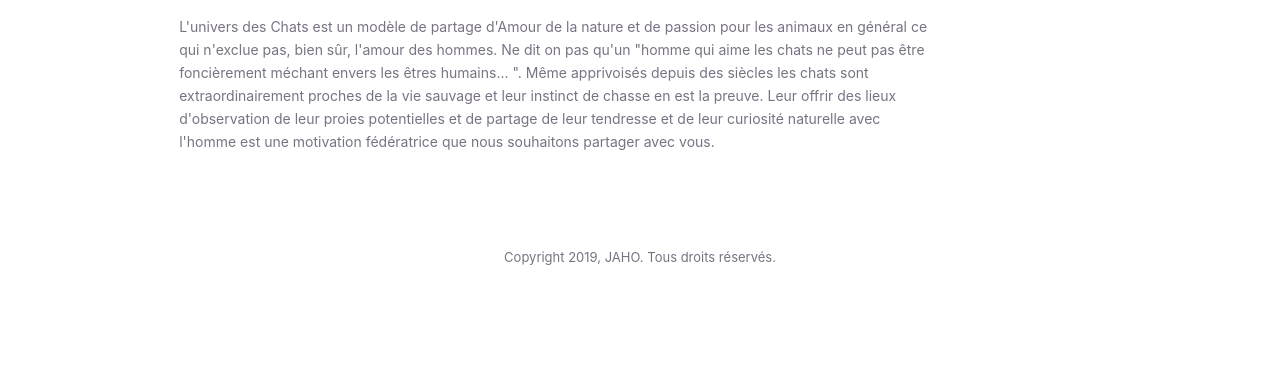
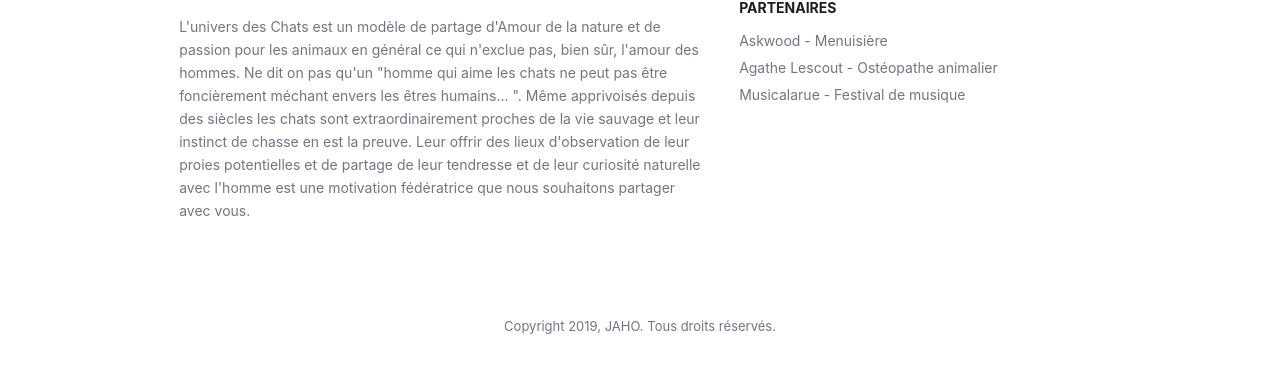
Before and after one commit to jaho-design/jaho-site, a Gatsby site: page / in a window 1280 px wide. Shown: the part 4801-5179 px from the top of the page. Before the commit the page ends 5110 px from the top, so only its background shows below. Built offline with nearby package versions, Linux system fonts and the light colour scheme; Gatsby itself is replaced by a stand-in of ours.

Commit message:
parterns

```diff
--- a/src/components/layout.js
+++ b/src/components/layout.js
@@ -28,14 +28,14 @@ const Layout = ({children}) => (
             <main>{children}</main>
             <footer>
                 <div className={"container"}>
-                    <div className={"row"}>
-                        <div className={"col-10"}>
-                            <div className={"widget__item"}>
                                 <div className={"logo"}>
-                                    <Link to="/" title={"HiStaff"}>
+                                    <Link to="/" title={"jaho"}>
                                         <img alt={"Logo"} src={logo}/>
                                     </Link>
                                 </div>
+                    <div className={"row"}>
+                        <div className={"col-7"}>
+                            <div className={"widget__item"}>
 
                                 <div className={"about"}>
                                     <p>L'univers des Chats est un modèle de partage d'Amour de la nature et de passion pour les animaux en général  ce qui n'exclue pas,  bien sûr, l'amour des hommes. Ne dit on pas qu'un "homme qui aime les chats ne peut pas être foncièrement méchant envers les êtres humains... ".
@@ -57,24 +57,24 @@ Leur offrir des lieux d'observation de leur proies potentielles et de partage de
                                 </ul>
                             </div>
                         </div> */}
-{/*
-                        <div className={"col-2"}>
+
+                        <div className={"col-5"}>
                             <div className={"widget__item"}>
                                 <div className={"links"}>
-                                    <h4>Support</h4>
+                                    <h4>Partenaires</h4>
                                     <ul>
-                                        <li><Link to="/contact" title={"Contact Us"}>Contact</Link></li>
-                                        <li><Link to="/privacy" title={"Privacy Policy"}>Privacy</Link></li>
-                                        <li><Link to="/terms" title={"Terms Of Use"}>Terms Of Use</Link></li>
+                                        <li><a href="https://www.askwood.fr/" target={"_blank"} title={"askwood"}>Askwood - Menuisière</a>                                        </li>
+                                        <li><a href="https://www.osteopathie-animale-bordeaux.fr/" target={"_blank"} title={"askwood"}>Agathe Lescout - Ostéopathe animalier</a>                                        </li>
+                                        <li><a href="http://musicalarue.com" target={"_blank"} title={"musicalarue"}>Musicalarue - Festival de musique</a>                                        </li>
                                     </ul>
                                 </div>
                             </div>
-                        </div> */}
+                        </div>
 
                         {/* <div className={"col-3"}>
                             <div className={"widget__item"}>
                                 <div className={"social"}>
-                                    <a href="https://twitter.com/histaffio" target={"_blank"} title={"Twitter"}><img alt={"Twitter"} src={iconTwitter}/></a>
+                                    <a href="http://musicalarue.com" target={"_blank"} title={"musicalarue"}>Musicalarue</a>
                                     <a href="https://www.linkedin.com/company/histaff/" target={"_blank"} title={"LinkedIn"}><img alt={"LinkedIn"} src={iconLinkedin}/></a>
                                     <a href="https://github.com/histaff" target={"_blank"} title={"GitHub"}><img alt={"GitHub"} src={iconGitHub}/></a>
                                     <a href="https://www.instagram.com/histaff.io/" target={"_blank"} title={"Instagram"}><img alt={"Instagram"} src={iconInstagram}/></a>
--- a/src/pages/index.js
+++ b/src/pages/index.js
@@ -63,7 +63,7 @@ Les jours de pluie et surtout lorsqu'ils le souhaitent en dehors de leurs séjou
                                 trépidante de tendresse de nos chats bercés par leur ronronnement et enjoués par la douceur de leur pelage
                                 si doux à caresser... Forts de cette expérience et devant les difficultés que nous avons parfois rencontrées
                                 pour faire garder Jadys et Horus, nous avons pensé et développé également un concept d'hôtel pour chats où
-                                l'équipement des chambres single ou double comportent un large espace intérieur aménagé avec goût et un accès
+                                l'équipement des chambres single ou double comporte un large espace intérieur aménagé avec goût et un accès
                                 extérieur protégé ou l'herbe à chats tient un grand rôle...</p>
                             </div>
                         </div>
```
